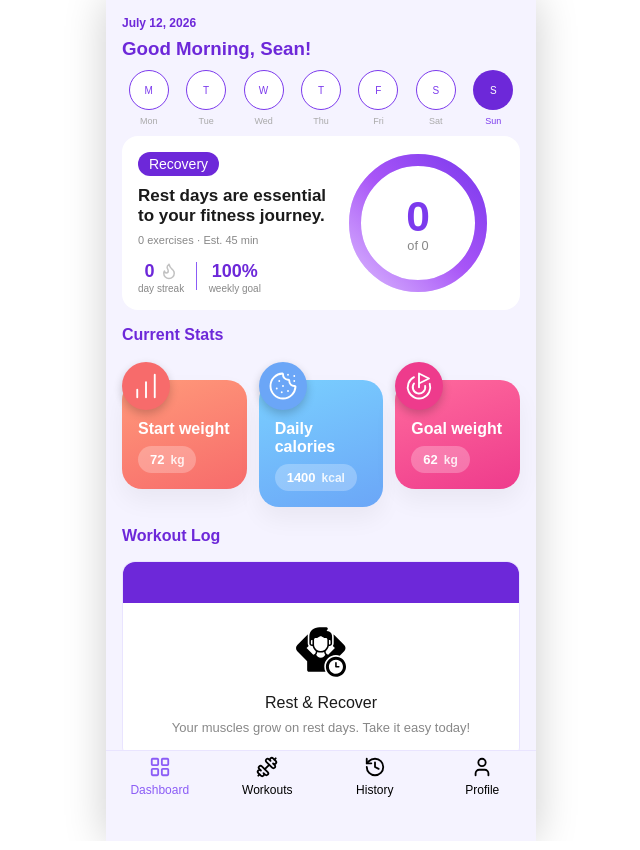
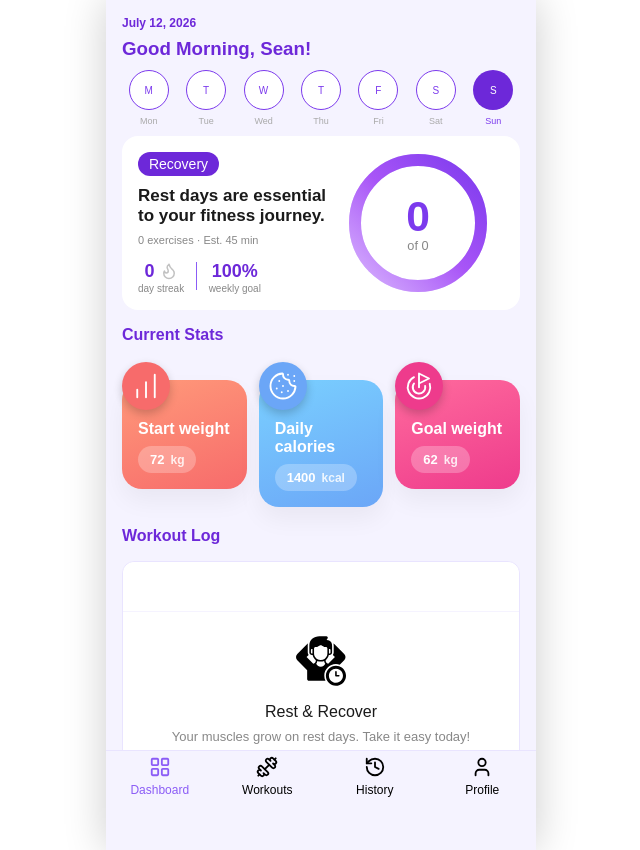
Before and after one commit to sphynx-00/Fito, a React (Vite) app: page / in a window 1280 px wide. Shown: the whole page, without its empty margins (319-959 px from the left). Built offline with nearby package versions, Linux system fonts and the light colour scheme.

Commit message:
add exercise weight editing that updates program PRs permanently

```diff
--- a/src/pages/Dashboard/Dashboard.jsx
+++ b/src/pages/Dashboard/Dashboard.jsx
@@ -15,8 +15,29 @@ function Dashboard() {
 const userStats = loadUser();
 
 const { todaysWorkout, total, completed, percentage } = getWorkoutStats();
+const [workoutHistory, setWorkoutHistory] = useState(() => loadFromStorage());
 
-const [workoutHistory, setWorkoutHistory] = useState(() => loadFromStorage());
+// Save Weight //
+const [exercises, setExercises] = useState(() => {
+  const saved = JSON.parse(localStorage.getItem('exercises') || '[]');
+  return saved.length > 0 ? saved : (todaysWorkout?.exercises || []);
+});
+
+const handleUpdateWeight = (order, newWeight) => {
+  const updated = exercises.map(exercise =>
+    exercise.order === order
+      ? { ...exercise, weight: Number(newWeight) }
+      : exercise
+  );
+  setExercises(updated);
+};
+
+useEffect(() => {
+  localStorage.setItem('exercises', JSON.stringify(exercises));
+}, [exercises]);
+
+// Save Weight //
+
 
 const dayStreak = calculateDayStreak(workoutHistory);
 
@@ -32,7 +53,6 @@ const [completedList, setCompletedList] = useState(() => {
     return todaysWorkout?.exercises?.map(() => false) || [];
   // Will change this with a proper message or UI if it is newly opened //
   }
-
 
   const saved = JSON.parse(localStorage.getItem('completedList') || '[]');
 
@@ -89,11 +109,12 @@ const { date, greeting } = getTodayWithGreeting();
 
         <div className="cards-row">
           <TodaysWorkout
-             exercises={todaysWorkout?.exercises}
+             exercises={exercises}
              workoutName={todaysWorkout?.name}
              completedList={completedList}
              handleToggle={handleToggle}
              onComplete={setWorkoutHistory}
+             onUpdatedWeight={handleUpdateWeight}
           />
         </div>
          {/* <WeeklyGoal
--- a/src/pages/Dashboard/components/ExerciseRow.css
+++ b/src/pages/Dashboard/components/ExerciseRow.css
@@ -2,7 +2,7 @@
   display: flex;
   align-items: center;
   gap: 11px;
-  padding: 11px 14px;
+  padding: 14px;
   border-bottom: 0.5px solid var(--bg-page);
   transition: background 0.2s ease;
 }
@@ -68,35 +68,6 @@
   transform: scale(0.99);
 }
 
- /* .exercise-row {
-  display: flex;
-  justify-content: space-between;
-  align-items: center;
-  padding: 16px;
-  border-bottom: 1px solid var(--border-color-bottom);
-}
-
-.exercise-row:last-child { border-bottom: none; }
-
-.ex-name  { font-size: 12px; font-weight: bold; color: var(--text-primary); }
-.ex-sets  { font-size: 12px; color: var(--text-secondary); }
-.ex-done  { display: flex; align-items: center; gap: 8px; }
-
-.check {
-  width: 20px;
-  height: 20px;
-  border-radius: 50%;
-  border: 1.5px solid #ccc;
-  cursor: pointer;
-  transition: all 0.2s ease;
-  flex-shrink: 0;
-}
-
-.check.completed {
-  background: #7C3AED;
-  border-color: #7C3AED;
-  position: relative;
-}
 
 /* checkmark inside */
  .check.completed::after {
@@ -111,139 +82,3 @@
   border-left: none;
   transform: rotate(45deg);
 }
-
-/* ============================================ */
-/* .check {
-  width: 18px;
-  height: 18px;
-  border-radius: 50%;
-  border: 1.5px solid #ccc;
-  cursor: pointer;
-  transition: all 0.2s ease;
-  flex-shrink: 0;
-}
-
-.check.completed {
-  background: #7C3AED;
-  border-color: #7C3AED;
-  position: relative;
-}  */
-
-/* checkmark inside */
-/* .check.completed::after {
-  content: '';
-  position: absolute;
-  left: 5px;
-  top: 2px;
-  width: 4px;
-  height: 8px;
-  border: 2px solid #fff;
-  border-top: none;
-  border-left: none;
-  transform: rotate(45deg);
-}
-
-
-.exercise-row {
-  position: relative;
-  display: flex;
-  width: 100%;
-  padding: 8px;
-  gap: 5px;
-  border-radius: 10px;
-  overflow: hidden;
-  margin-bottom: 5px;
-}
-
-.exercise-title {
-  display: flex;
-  justify-content: space-between;
-}
-
-.exercise-row__photo {
-  width: 120px;
-  flex-shrink: 0;
-  border-radius: 16px;
-  object-fit: cover;
-}
-
-.exercise-row__body {
-  flex: 1;
-  display: flex;
-  flex-direction: column;
-  color: #7C3AED;
-  padding-top: 4px;
-}
-
-.exercise-row__name {
-  margin: 0;
-  font-size: 13px;
-  font-weight: 900;
-} */
-
-/* .exercise-row__handle {
-  margin: 2px 0 10px;
-  font-size: 13px;
-  color: rgba(255,255,255,0.55);
-} */
-
-/* .exercise-row__category {
-  display: inline-flex;
-  align-items: center;
-  gap: 4px;
-  font-size: 10px;
-  color: #888888;
-  margin-bottom: 12px;
-}
-
-.exercise-row__category .icon {
-  color: #c6ff3e;
-}
-
-.exercise-row__tags {
-  display: flex;
-  flex-wrap: wrap;
-  gap: 8px;
-  margin-top: auto;
-}
-
-.tag {
-  display: inline-flex;
-  align-items: center;
-  gap: 4px;
-  padding: 2px 5px;
-  border-radius: 999px;
-  border: 1px solid #8B5CF6;;
-  background: rgba(198,255,62,0.08);
-  color: #7C3AED;
-  font-size: 9px;
-  font-weight: 600;
-  white-space: nowrap;
-}
-
-.tag .dot {
-  width: 6px;
-  height: 6px;
-  border-radius: 50%;
-  background: #c6ff3e;
-}
-
-.exercise-row__badge {
-  position: absolute;
-  top: -14px;
-  right: -5px;
-  width: 56px;
-  height: 56px;
-  font-weight: 700;
-  border-radius: 50%;
-  display: flex;
-  align-items: center;
-  justify-content: center;
-  cursor: pointer;
-}
-
-.exercise-row__badge svg {
-  width: 22px;
-  height: 22px;
-  color: #2b2b2b;
-} */
--- a/src/pages/Dashboard/components/ExerciseRow.jsx
+++ b/src/pages/Dashboard/components/ExerciseRow.jsx
@@ -1,6 +1,6 @@
 import './ExerciseRow.css';
 
-function ExerciseRow({ number, name, sets, reps, completed, toggle }) {
+function ExerciseRow({ number, name, sets, reps, completed, toggle, weight, editWeight }) {
   return (
     <div className="tw-row">
 
@@ -13,39 +13,9 @@ function ExerciseRow({ number, name, sets, reps, completed, toggle }) {
         <p className="tw-sets">{sets} sets × {reps} reps</p>
       </div>
 
-      <span className="tw-weight">{90} kg</span>
+      <span className="tw-weight" onClick={editWeight}>{weight} kg</span>
 
     </div>
-
-    // <div className="exercise-row">
-    //   <span className="ex-name">{name}</span>
-    //   <div className="ex-done">
-    //     <span className="ex-sets">{sets} sets × {reps} reps · 20 kg</span>
-    //     <div className={`check ${completed ? 'completed' : ''}`}
-    //       onClick={toggle}
-    //      />
-    //   </div>
-    // </div>
-
-    // <div class="exercise-row">
-    //   {/* <div class="exercise-row__badge">...</div> */}
-    //   <img class="exercise-row__photo" src={squat} alt="..."/>
-    //   <div class="exercise-row__body">
-    //     <div class="exercise-title">
-    //       <h3 class="exercise-row__name">{name}</h3>
-    //       <div className={`check ${completed ? 'completed' : ''}`}
-    //         onClick={toggle}
-    //      />
-    //     </div>
-    //     {/* <p class="exercise-row__handle">@jacobjones</p> */}
-    //     <span class="exercise-row__category">Category: Legs</span>
-    //     <div class="exercise-row__tags">
-    //       <span class="tag">Weight - 70kg</span>
-    //       <span class="tag">Repetition - {reps}</span>
-    //       <span class="tag">Sets - {sets}</span>
-    //     </div>
-    //   </div>
-    // </div>
   );
 }
 
--- a/src/pages/Dashboard/components/TodaysWorkout.css
+++ b/src/pages/Dashboard/components/TodaysWorkout.css
@@ -11,11 +11,12 @@
   border-top-left-radius: 12px;
   border-top-right-radius: 12px;
   align-items: center;
-  padding: 12px;
-  background: var(--primary-dark);
+  padding: 16px;
+  background: var(--bg-card);
+  border-bottom: 0.5px solid var(--bg-page);
 }
 
-.card-title { font-size: 14px; font-weight: bold; margin: 0; color: #fff; }
+.card-title { font-size: 14px; font-weight: bold; margin: 0; color: var(--text-primary); }
 .card-title-hide { display: none; }
 
 .badge { font-size: 10px; padding: 3px 9px; border-radius: 20px; font-weight: bold; }
--- a/src/pages/Dashboard/components/TodaysWorkout.jsx
+++ b/src/pages/Dashboard/components/TodaysWorkout.jsx
@@ -6,10 +6,21 @@ import { useState } from "react";
 import CompletedState from "./CompletedState";
 import WeightSheet from "./WeightSheet";
 
-function TodaysWorkout({ workoutName, exercises, completedList, handleToggle, onComplete }) {
+function TodaysWorkout({ workoutName, exercises, onUpdatedWeight, completedList, handleToggle, onComplete }) {
 const [isCompleted, setIsCompleted] = useState(() => {
   return JSON.parse(localStorage.getItem('isCompleted') || 'false');
 });
+
+const [weightEdit, setWeightEdit] = useState(null);
+
+/* Save new weight value */
+const handleSaveWeight = (newWeight) => {
+    onUpdatedWeight(weightEdit.order, newWeight);   // ← tells Dashboard to update
+    setWeightEdit(null);                            // ← closes the sheet
+  };
+
+
+/* Save new weight value */
 
 const totalExercises = completedList.length;
 const completedExercises = completedList.filter(c => c === true).length;
@@ -73,10 +84,20 @@ const handleComplete = () => {
                 name={exercise.exerciseName}
                 sets={exercise.sets}
                 reps={exercise.reps}
+                weight={exercise.weight}
                 completed={completedList[index]}
                 toggle={() => handleToggle(index)}
+                editWeight={() => setWeightEdit(exercise)}
               />
             ))
+          )}
+
+          {weightEdit && (
+            <WeightSheet
+               exercise={weightEdit}
+               onSave={handleSaveWeight}
+               onCancel={() => setWeightEdit(null)}
+             />
           )}
 
           {!isCompleted && completedExercises === totalExercises && totalExercises > 0 && (
--- a/src/pages/Dashboard/components/WeightSheet.css
+++ b/src/pages/Dashboard/components/WeightSheet.css
@@ -107,7 +107,10 @@
 }
 
 .numinput {
-  width: 70px;
+  width: auto;
+  min-width: 60px;
+  max-width: 110px;
+
   font-size: 32px;
   font-weight: 500;
   color: var(--primary);
--- a/src/pages/Dashboard/components/WeightSheet.jsx
+++ b/src/pages/Dashboard/components/WeightSheet.jsx
@@ -1,12 +1,18 @@
+import { useState } from 'react';
 import './WeightSheet.css';
 
-function WeightSheet(exercise, increment, decrement, weight, setWeight, onCancel, onSave) {
+function WeightSheet({exercise, onSave, onCancel}) {
+  const [weight, setWeight] = useState(exercise?.weight || 0);
+
+  const increment = () => setWeight(prev => Number(prev) + .5);
+  const decrement = () => setWeight(prev => Number(prev) - .5);
+
   return (
     <div className="weight-sheet-overlay">
       <div className="weight-sheet">
         <div className="sheet-handle" />
         <div className="sheet-head">
-          <p className="sheet-name">Kantutan</p>
+          <p className="sheet-name">{exercise?.exerciseName}</p>
           <p className="sheet-sub">Adjust weight for this exercise</p>
         </div>
         <div className="stepper">
--- /dev/null
+++ b/src/utils/exerciseUtils.js
@@ -0,0 +1,12 @@
+export function saveExerciseWeight(workoutId, exerciseOrder, newWeight) {
+  const overrides = JSON.parse(localStorage.getItem('exerciseWeights') || '{}');
+
+  const key = `${workoutId}-${exerciseOrder}`;
+  overrides[key] = Number(newWeight);
+
+  localStorage.setItem('exerciseWeights', JSON.stringify(overrides));
+}
+
+export function loadExerciseWeights() {
+  return JSON.parse(localStorage.getItem('exerciseWeights') || '{}');
+}
--- a/src/utils/workoutUtils.js
+++ b/src/utils/workoutUtils.js
@@ -1,5 +1,6 @@
 import { programs } from "../models/program";
 import { loadUserProgram } from "../pages/Profile/profileUtils";
+import { loadExerciseWeights } from "./exerciseUtils";
 
 export function getWorkoutStats() {
   const activeProgram = getActiveProgram();
@@ -11,8 +12,21 @@ export function getWorkoutStats() {
   const completed     = getCompletedWorkouts(cycleIndex, workouts);
   const percentage    = getPercentage(completed, total);
 
+  // apply saved weight overrides on top of the base program data
+  const weightOverrides = loadExerciseWeights();
+
+  const todaysWorkoutWithWeights = todaysWorkout ? {
+    ...todaysWorkout,
+    exercises: todaysWorkout.exercises?.map(exercise => {
+      const key = `${todaysWorkout.workoutId}-${exercise.order}`;
+      return weightOverrides[key] !== undefined
+        ? { ...exercise, weight: weightOverrides[key] }
+        : exercise;
+    })
+  } : todaysWorkout;
+
   return {
-    todaysWorkout,
+    todaysWorkout: todaysWorkoutWithWeights,
     total,
     completed,
     percentage,
```
